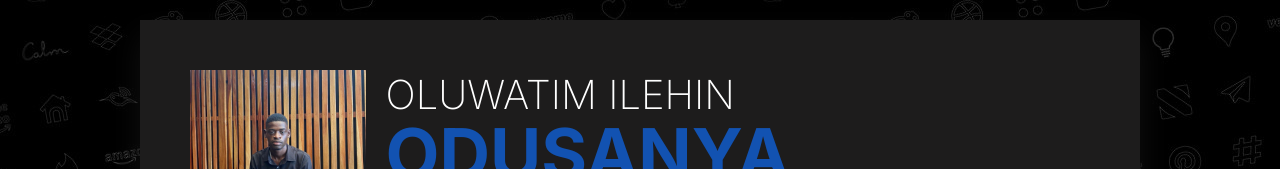
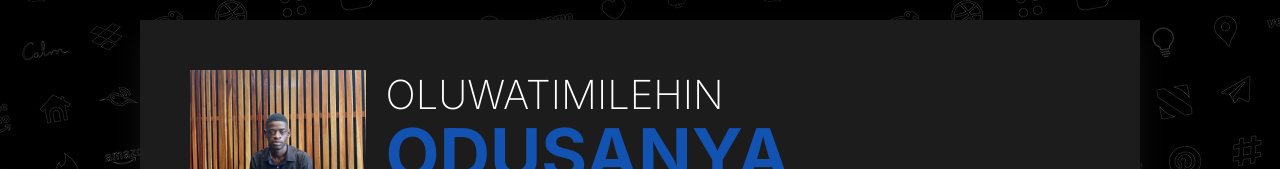
Before and after one commit to Timmilytim/Oluwatimilehin-CV, a plain HTML site: page index.html in a window 1280 px wide. Shown: the top 169 px of the page. Drawn offline with nearby package versions, Linux system fonts and the light colour scheme.

Commit message:
remove space in name

```diff
--- a/index.html
+++ b/index.html
@@ -17,8 +17,7 @@
 
                 <div class="profile_cont2">
                     <h1>
-                        <p class="firstName"> OLUWATIM
-                            ILEHIN</p>
+                        <p class="firstName"> OLUWATIMILEHIN</p>
                         <p class="lastName"> ODUSANYA</p>
                     </h1>
                     <p class="profileTitle">Software Engineer</p>
```
